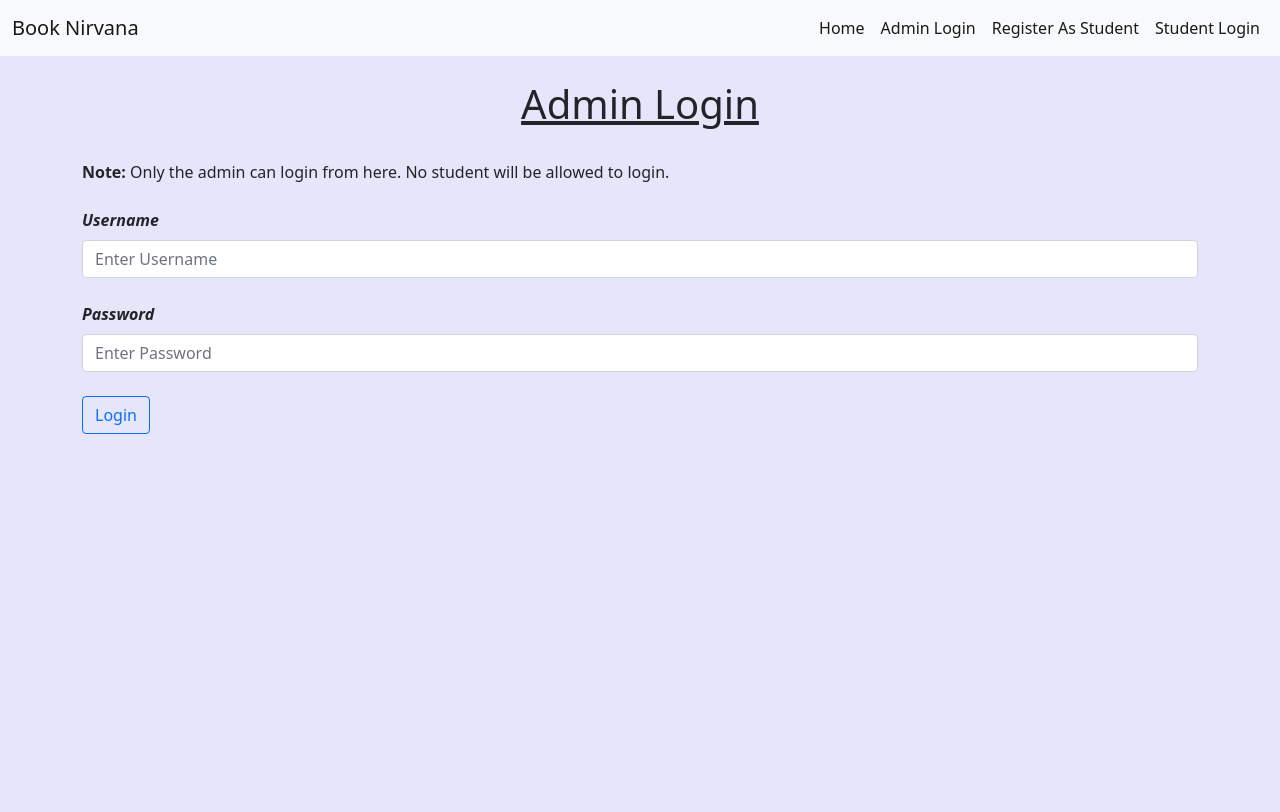
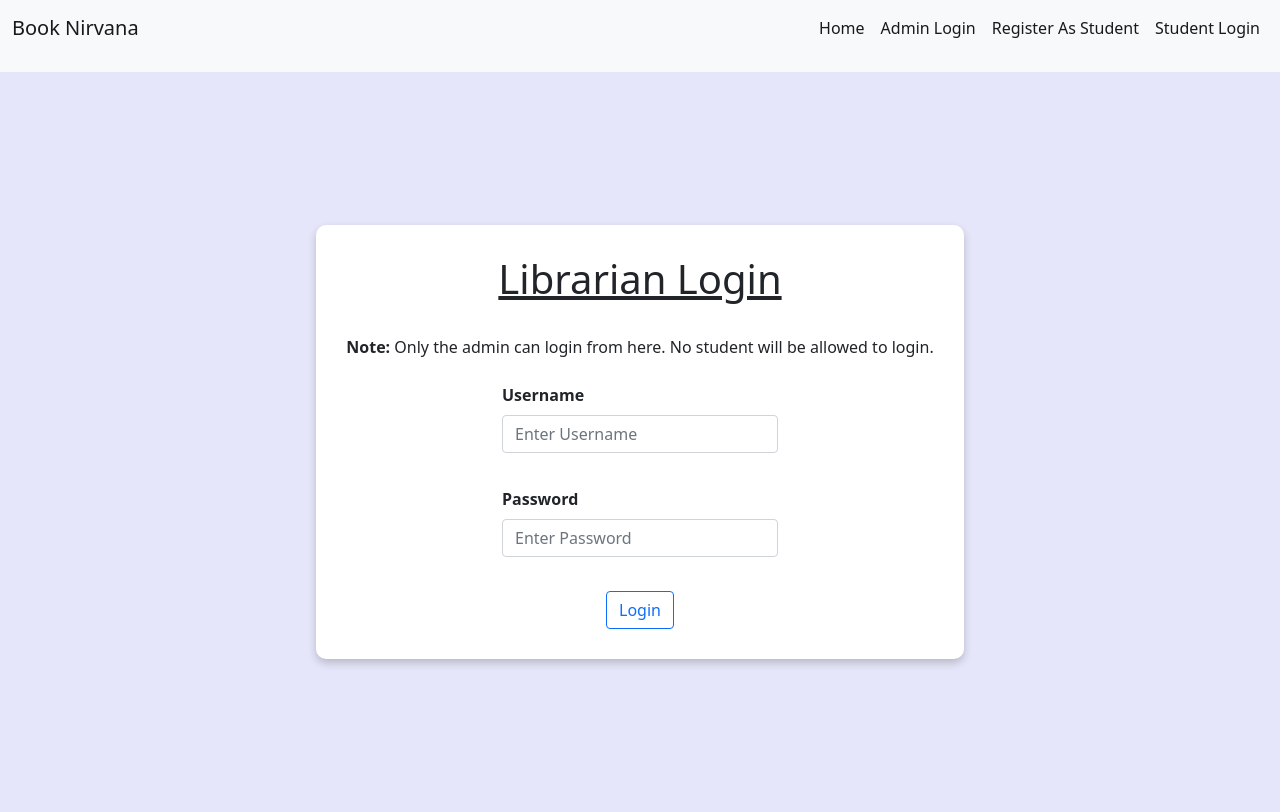
Before and after one commit to tanmay325/library_management_system, a Django app: page /admin_login/ in a window 1280 px wide. Before the commit the page ends 434 px from the top, so only its background shows below. Run offline with Django 3.2, Linux system fonts and the light colour scheme.

Commit message:
Commit Message

```diff
--- a/library/templates/admin_login.html
+++ b/library/templates/admin_login.html
@@ -3,32 +3,72 @@
 {% block title %} Book Nirvana {% endblock %}
 {% block css %}
 <style>
-    body{
+    body {
         background-color: lavender;
+        margin: 0;
+    }
+
+    .main-container {
+        display: flex;
+        justify-content: center;
+        align-items: center;
+        height: calc(100vh - 60px); /* Adjust for the height of the navigation bar */
+    }
+
+    .form-container {
+        background-color: white;
+        padding: 30px;
+        border-radius: 10px;
+        box-shadow: 0 4px 8px rgba(0, 0, 0, 0.2);
+        text-align: center;
+    }
+
+    .form-container label {
+        display: block;
+        text-align: left;
+        font-weight: bold;
+    }
+
+    .form-container input {
+        display: block;
+        margin: 10px 0;
+        width: 100%;
+    }
+
+    .form-group {
+        width: 100%;
+        max-width: 300px;
+        margin: 0 auto;
     }
 </style>
 {% endblock %}
 {% block body %}
-<div class="container">
-<br>
-<h1 class="text-center"><u>Admin Login</u></h1><br>
+<!-- Navigation bar -->
+<nav class="navbar navbar-expand-lg navbar-light bg-light">
+</nav>
+
+<!-- Main content -->
+<div class="main-container">
+    <div class="form-container">
+        <h1 class="text-center"><u>Librarian Login</u></h1><br>
         <p><b>Note:</b> Only the admin can login from here. No student will be allowed to login.</p>
         <form method="POST"> {% csrf_token %}
-
             <div class="row mt-4">
-        <div class="form-group col-md-12">
-            <label><i style="font-weight: bold;">Username</i></label>
+                <div class="form-group">
+                    <label>Username</label>
                     <input type="text" class="form-control mt-2" name="username" placeholder="Enter Username" required>
                 </div>
             </div>
 
             <div class="row mt-4">
-        <div class="form-group col-md-12">
-            <label><i style="font-weight: bold;">Password</i></label>
+                <div class="form-group">
+                    <label>Password</label>
                     <input type="password" class="form-control mt-2" name="password" placeholder="Enter Password" required>
                 </div>
             </div>
             <button type="submit" class="btn btn-outline-primary mt-4">Login</button>
+        </form>
+    </div>
 </div>
 {% endblock %}
 {% block js %}
--- a/library/templates/view_issued_book.html
+++ b/library/templates/view_issued_book.html
@@ -30,13 +30,13 @@
         font-weight: bold;
     }
     .table tr:nth-child(even) {
-        background-color: #e3f2fd; /* Light blue */
+        background-color:rgb(209, 252, 255); /* Light blue */
     }
     .table tr:nth-child(odd) {
-        background-color: #f5f5f5; /* Light gray */
+        background-color:rgb(255, 255, 255); /* Light gray */
     }
     .table tr:hover {
-        background-color: #d1e7ff; /* Slightly darker blue on hover */
+        background-color:rgb(230, 230, 230); /* Slightly darker blue on hover */
     }
     .btn-danger {
         background-color: #dc3545;
```
Also changed, not shown: library/templates/view_books.html (+23 -9 lines), db.sqlite3. Lines whose indentation alone changed are shown as unchanged.
